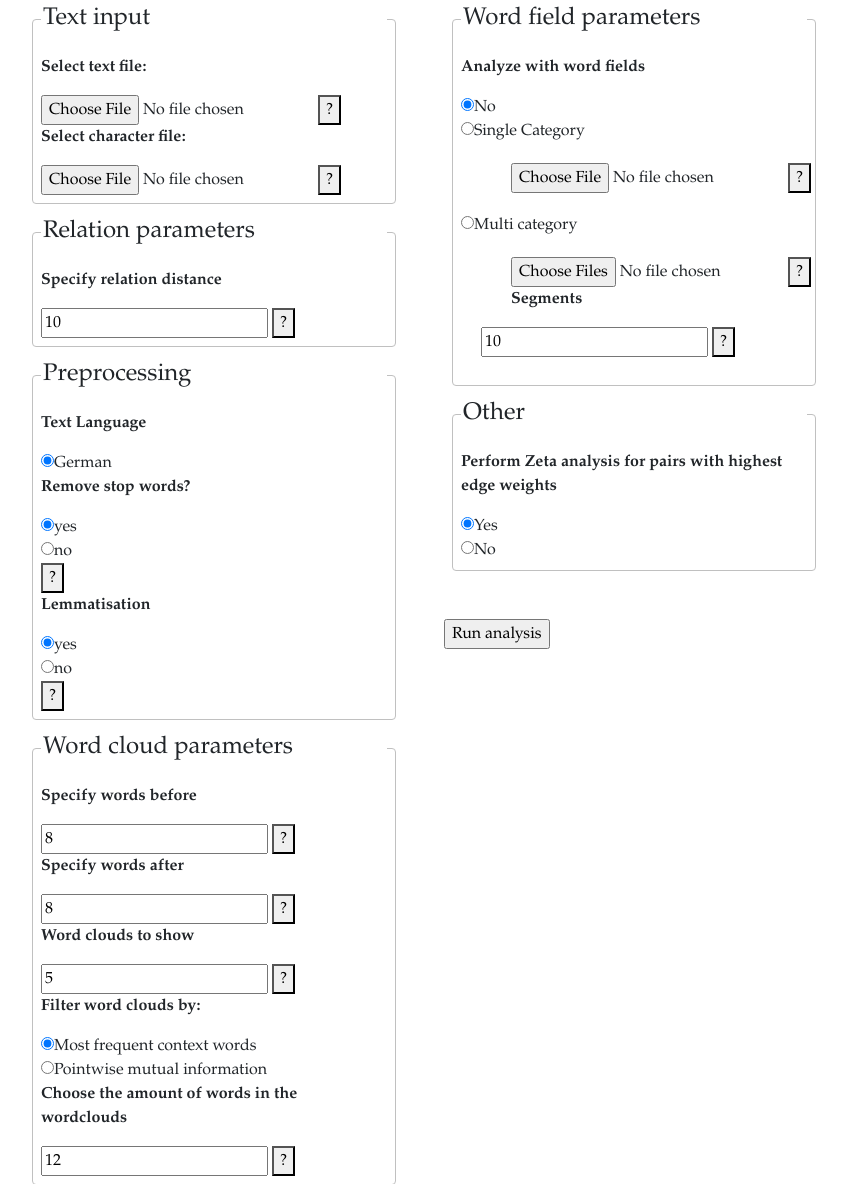
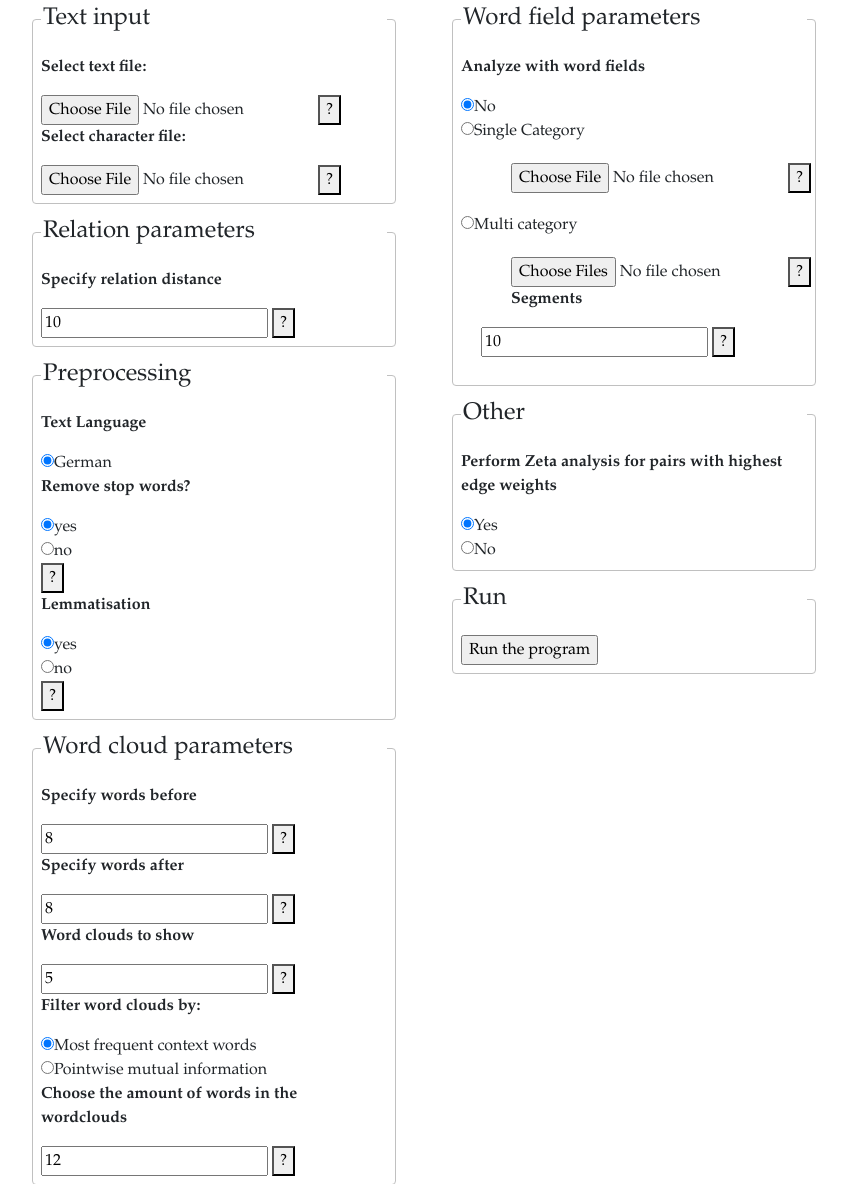
Before and after one commit to kimikadze/web-rcat, a Flask app: page / in a window 1280 px wide; the page is wider, and only the part inside the window is pictured. Shown: the part 546-1730 px from the top of that part, without its empty margins (326-1173 px from the left). Run offline with Flask 2, Linux system fonts and the light colour scheme; parts of the project's set-up code (start-up, migrations or seed data) failed here and were passed over; some libraries are stand-ins or nearby versions.

Commit message:
adapted HTML

```diff
--- a/flask_app/flask_form.py
+++ b/flask_app/flask_form.py
@@ -198,6 +198,6 @@ def return_file():
 if __name__ == "__main__":
    # app.secret_key = 'super secret key'
     app.config['SESSION_TYPE'] = 'filesystem'
-    sess.init_app(app)
+#    sess.init_app(app)
     app.debug = True
-    app.run(host='54.37.75.43')
+    app.run(host='0.0.0.0')
--- a/flask_app/templates/rcat.html
+++ b/flask_app/templates/rcat.html
@@ -138,11 +138,18 @@
             <input type="radio" name="zeta" value="y" checked="checked">Yes<br>
             <input type="radio" name="zeta" value="n">No<br>
         </fieldset>
+
+        <fieldset>
+            <legend>
+                Run
+            </legend>
+            <input type="submit" value="Run the program">
+        </fieldset>
         </div>
 
-        <div id="Run">
+<!--         <div id="Run">
             <input type="submit" value="Run analysis">
-        </div>
+        </div> -->
         </form>
 
     </section>
```
